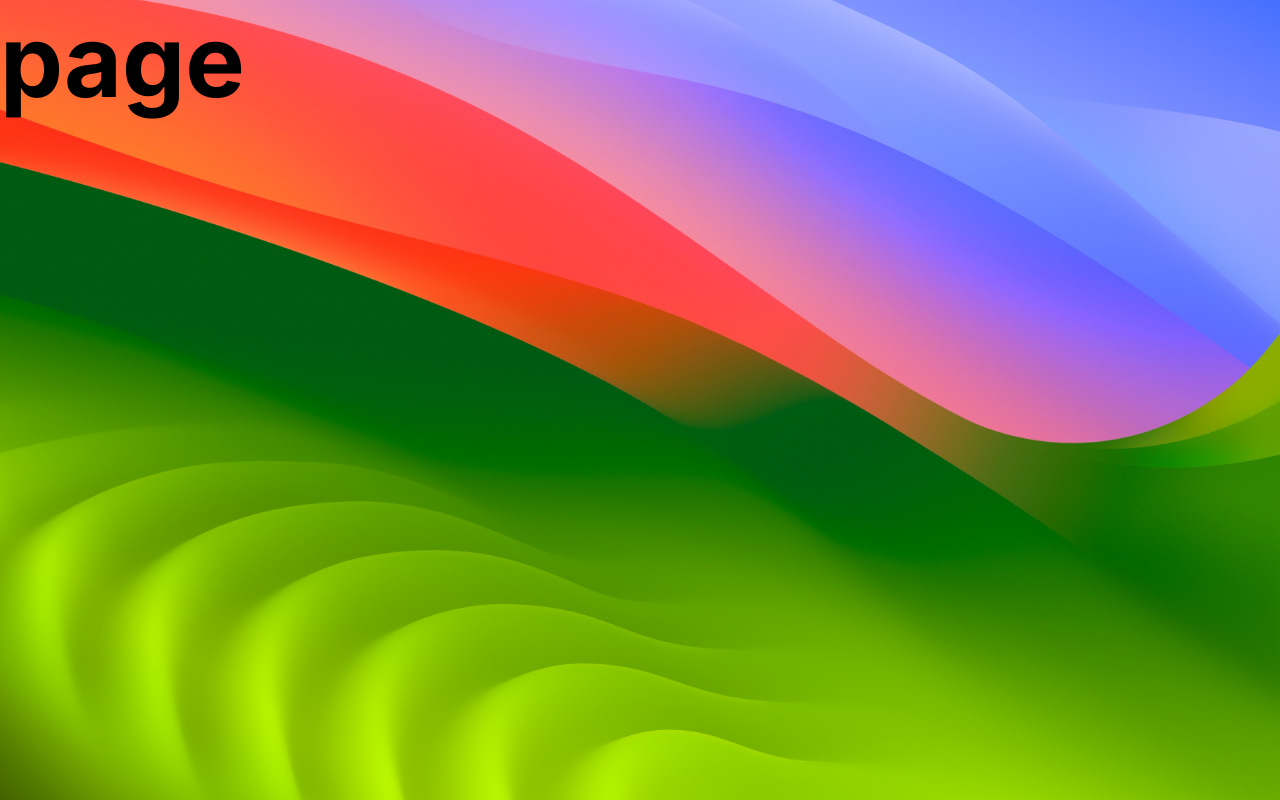
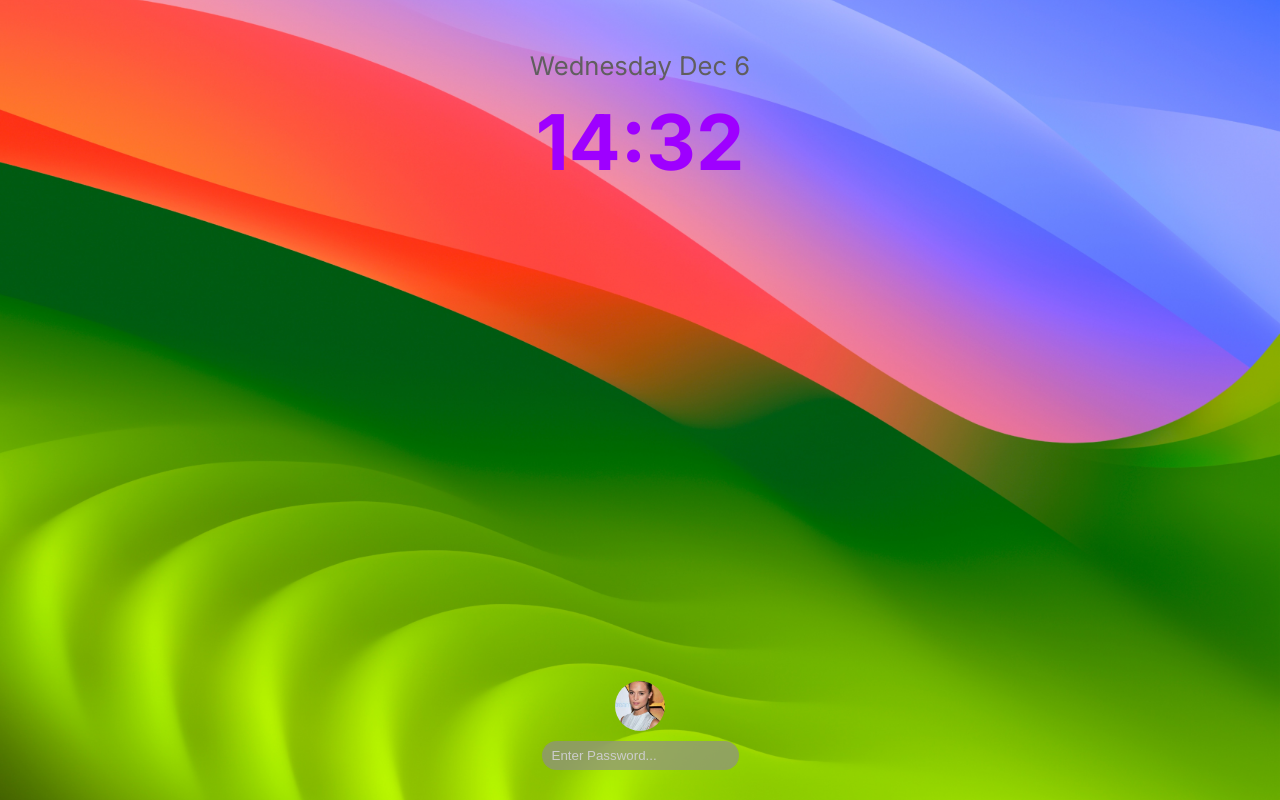
Before and after one commit to NapoTwiixe306/NapOS, a Next.js app: page / in a window 1280 px wide. Built offline with nearby package versions, Linux system fonts and the light colour scheme.

Commit message:
design login

```diff
--- a/app/page.tsx
+++ b/app/page.tsx
@@ -1,9 +1,29 @@
-import React from "react";
+import Image from 'next/image'
+import avatar from '../src/img/login/avatar.svg'
 import "../src/scss/App.scss";
 export default function page() {
   return (
-    <div className="pied">
-      <h1>page</h1>
-    </div>
+    <>
+      <div className="login_view">
+        <div className="Date_Hour">
+          <p className='date'>Wednesday Dec 6</p>
+          <p className='hour'>14:32</p>
+        </div>
+        <div className="login_form">
+          <div className="avatar"></div>
+          <div className="input">
+          <Image
+              src={avatar}
+              width={50}
+              height={50}
+              alt="Avatar"
+            />
+            <form action="">
+              <input type="text" placeholder="Enter Password..."/>
+            </form>
+          </div>
+        </div>
+      </div>
+    </>
   );
 }
--- a/src/scss/App.scss
+++ b/src/scss/App.scss
@@ -9,8 +9,9 @@ body {
 @import "./base/Reset.scss";
 @import "./base/Variables.scss";
 
+@import './views/login.scss';
 
 .pied{
     font-weight: bolder;
-    font-size: 50px;
+    font-size: 2vw;
 }
--- a/src/scss/style.css
+++ b/src/scss/style.css
@@ -27,8 +27,52 @@ a {
 /*Navbar*/
 /*Safari*/
 /*Settings*/
+/*Light Theme*/
+/*TopBar*/
+/*Navbar*/
+/*Safari*/
+/*Settings*/
+/*DarkTheme*/
+/*TopBar*/
+/*Navbar*/
+/*Safari*/
+/*Settings*/
+.login_view {
+  display: flex;
+  flex-direction: column;
+  align-items: center;
+  justify-content: space-between;
+  height: 100vh; }
+  .login_view .Date_Hour {
+    display: flex;
+    flex-direction: column;
+    gap: 15px;
+    text-align: center;
+    margin-top: 50px; }
+    .login_view .Date_Hour .date {
+      font-size: 2vw;
+      color: #605e5e; }
+    .login_view .Date_Hour .hour {
+      font-size: 6vw;
+      font-weight: bolder;
+      color: #9e00ff; }
+  .login_view .input {
+    margin-bottom: 20px;
+    display: flex;
+    flex-direction: column;
+    align-items: center; }
+    .login_view .input input[type="text"] {
+      margin: 10px;
+      padding: 7px 10px;
+      border: none;
+      border-radius: 25px;
+      background-color: #908c8cad;
+      backdrop-filter: blur(25px); }
+      .login_view .input input[type="text"]::placeholder {
+        color: #cccccc; }
+
 .pied {
   font-weight: bolder;
-  font-size: 50px; }
+  font-size: 2vw; }
 
 /*# sourceMappingURL=style.css.map */
--- /dev/null
+++ b/src/scss/views/login.scss
@@ -0,0 +1,46 @@
+
+@import '../base/Variables.scss';
+.login_view{
+    display: flex;
+  flex-direction: column;
+  align-items: center;
+  justify-content: space-between;
+  height: 100vh;
+
+  .Date_Hour{
+    display: flex;
+    flex-direction: column;
+    gap: 15px;
+    text-align: center;
+    margin-top: 50px;
+    .date{
+        font-size: 2vw;
+        color: $Text_Day;
+    }
+
+    .hour{
+        font-size: 6vw;
+        font-weight: bolder;
+        color: $Hour_Text;
+    }
+  }
+
+  .input {
+    margin-bottom: 20px;
+    display: flex;
+    flex-direction: column;
+    align-items: center;
+    input[type="text"]{
+        margin: 10px;
+        padding: 7px 10px;
+        border: none;
+        border-radius: 25px;
+        background-color: $Input_Login;
+        backdrop-filter: blur(25px);
+
+        &::placeholder{
+            color: $Placeholder_Input_Login;
+        }
+    }
+  }
+}
```
Also changed, not shown: src/img/login/avatar.svg (added), src/scss/Components/Navbar.scss (added), src/scss/Components/Topbar.scss (added), 1 other file (tests, documents, lock files or other folders).
